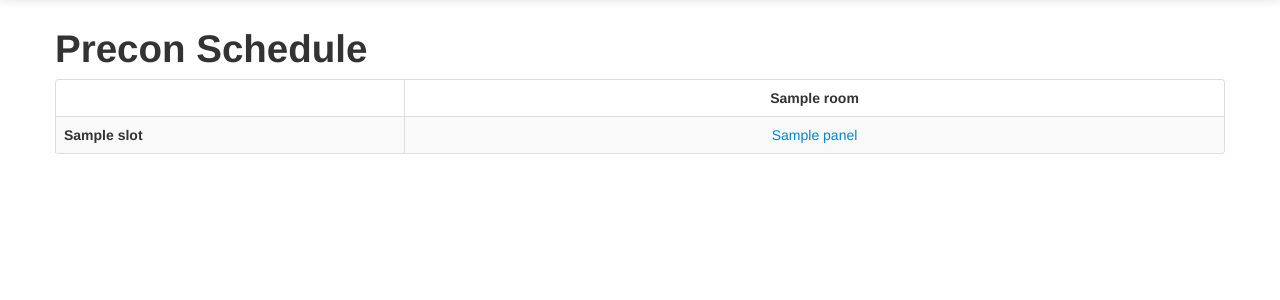
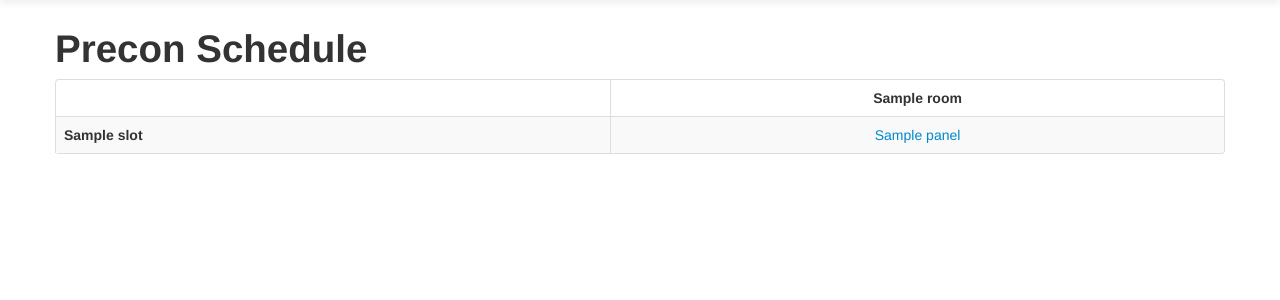
Before and after one commit to nbudin/precon-project, a Django app: template precon_project/templates/precon/schedule.html in a window 1280 px wide. Shown: the part 41-341 px from the top of the page. Run offline with Django 3.2, Linux system fonts and the light colour scheme; the template is opened without the code that fills it: most values are stand-ins (such as "Sample title", 1, 10 or a date in 2020); parts of the project's set-up code (start-up, migrations or seed data) failed here and were passed over.

Commit message:
slight schedule css adjustments

```diff
--- a/precon_project/templates/precon/schedule.html
+++ b/precon_project/templates/precon/schedule.html
@@ -10,9 +10,6 @@
     .table thead th.room {
         text-align: center;
     }
-    .table tbody th {
-        max-width: 2em;
-    }
 </style>
 {% endblock %}
 
@@ -20,7 +17,7 @@
 
 {% block content %}
 
-<table class="table table-striped table-bordered table-responsive">
+<table class="table table-striped table-bordered table-responsive table-compact">
     <thead>
     <tr>
     <th></th>
```
